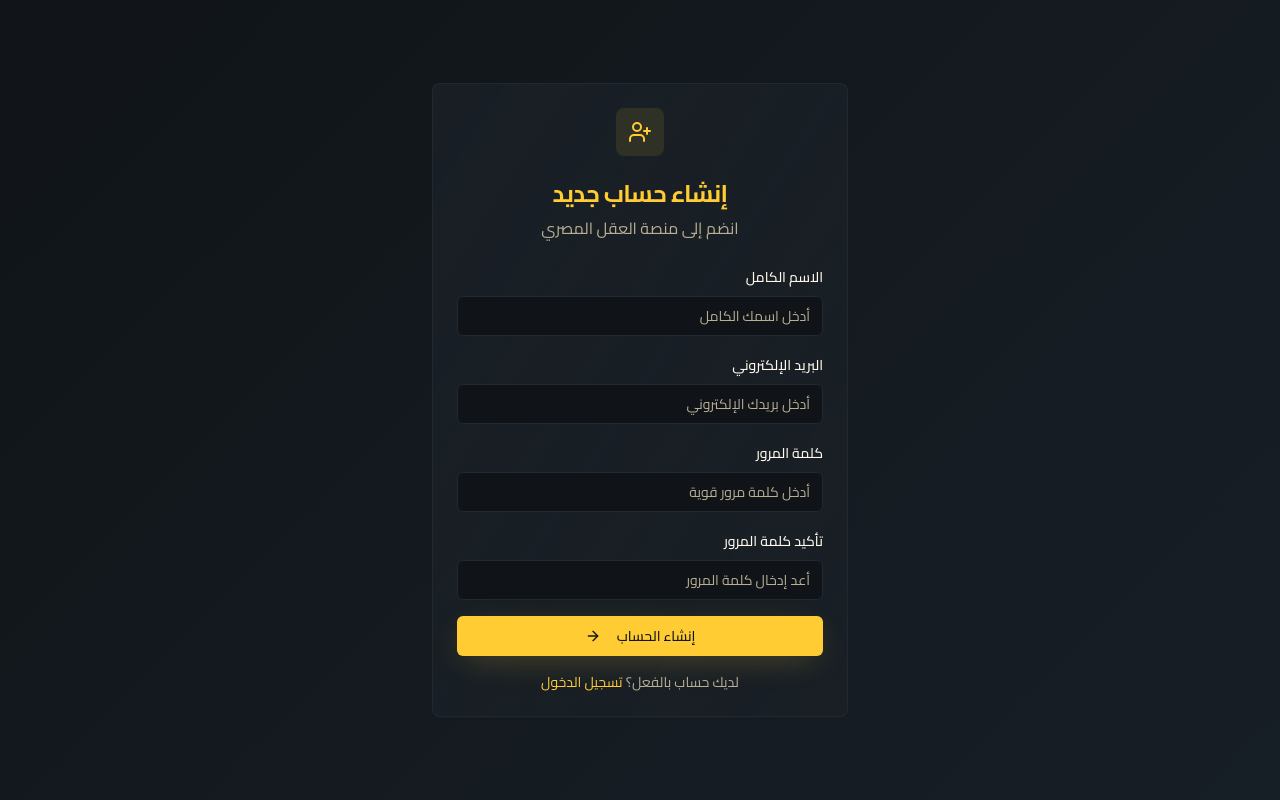
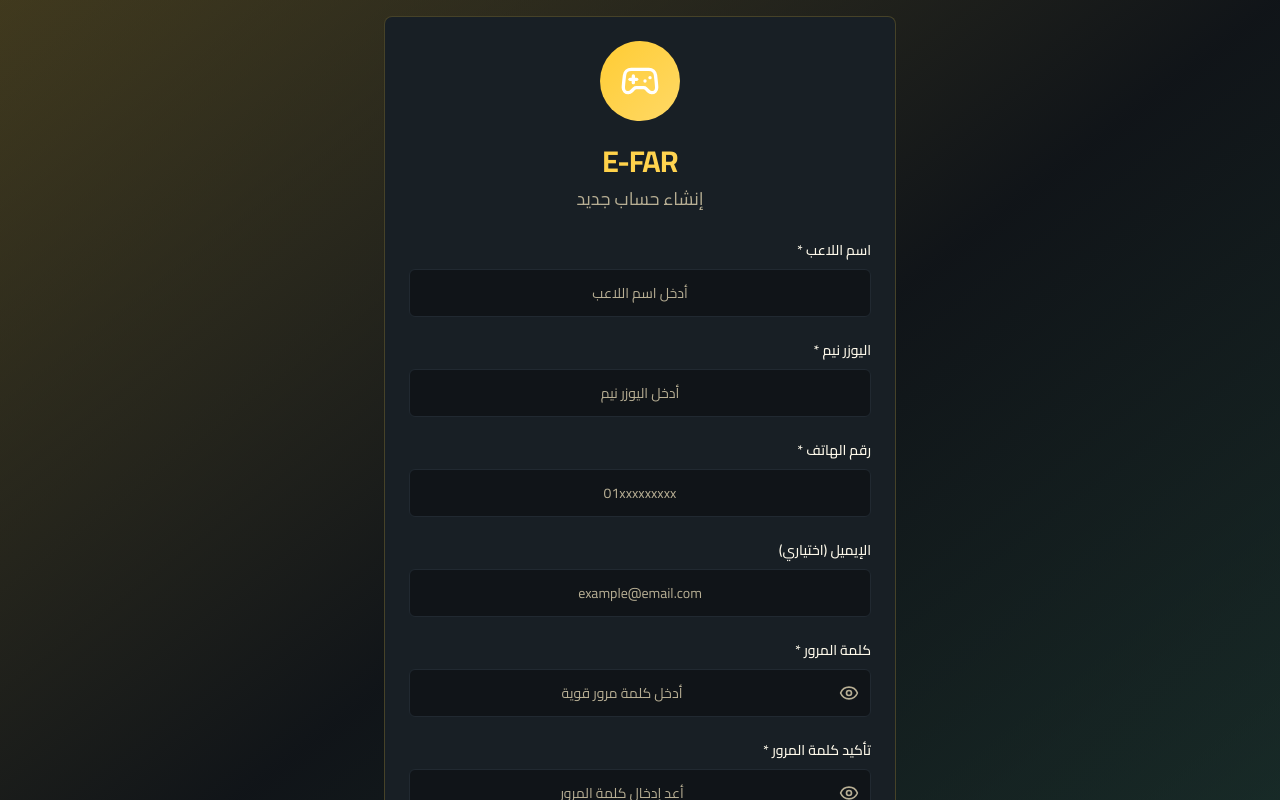
Before and after one commit to losefr9/egyptian-mind-arena, a React (Vite) app: page /signup in a window 1280 px wide. Shown: the top 800 px of the page. Built offline with nearby package versions, Linux system fonts and the light colour scheme.

Commit message:
Add Sign Up and Login pages
Implement Sign Up and Login pages with specified fields and design elements.

```diff
--- a/src/pages/Login.tsx
+++ b/src/pages/Login.tsx
@@ -1,62 +1,142 @@
-import React from 'react';
+import React, { useState } from 'react';
+import { Link } from 'react-router-dom';
 import { Card, CardContent, CardHeader, CardTitle } from '@/components/ui/card';
 import { Button } from '@/components/ui/button';
 import { Input } from '@/components/ui/input';
 import { Label } from '@/components/ui/label';
-import { LogIn, ArrowRight } from 'lucide-react';
+import { LogIn, ArrowLeft, Eye, EyeOff, Gamepad2 } from 'lucide-react';
+import { useToast } from '@/hooks/use-toast';
 
 const Login = () => {
-  const handleLogin = (e: React.FormEvent) => {
+  const [formData, setFormData] = useState({
+    username: '',
+    password: ''
+  });
+  const [showPassword, setShowPassword] = useState(false);
+  const [isLoading, setIsLoading] = useState(false);
+  const { toast } = useToast();
+
+  const handleInputChange = (e: React.ChangeEvent<HTMLInputElement>) => {
+    const { name, value } = e.target;
+    setFormData(prev => ({
+      ...prev,
+      [name]: value
+    }));
+  };
+
+  const handleLogin = async (e: React.FormEvent) => {
     e.preventDefault();
+
+    if (!formData.username || !formData.password) {
+      toast({
+        title: "خطأ",
+        description: "يرجى ملء جميع الحقول المطلوبة",
+        variant: "destructive"
+      });
+      return;
+    }
+
+    setIsLoading(true);
+
+    try {
       // سيتم تنفيذ تسجيل الدخول مع Supabase Auth لاحقاً
-    console.log('تسجيل الدخول...');
+      console.log('تسجيل الدخول...', formData);
+
+      toast({
+        title: "تم تسجيل الدخول بنجاح",
+        description: "مرحباً بعودتك إلى E-FAR!"
+      });
+    } catch (error: any) {
+      toast({
+        title: "حدث خطأ",
+        description: error.message || "فشل في تسجيل الدخول",
+        variant: "destructive"
+      });
+    } finally {
+      setIsLoading(false);
+    }
   };
 
   return (
-    <div className="min-h-screen flex items-center justify-center" dir="rtl">
-      <div className="max-w-md w-full px-4">
-        <Card className="bg-gradient-to-br from-card to-card/80 border-border/50 shadow-card">
-          <CardHeader className="text-center">
-            <div className="mx-auto h-12 w-12 bg-primary/10 rounded-lg flex items-center justify-center mb-4">
-              <LogIn className="h-6 w-6 text-primary" />
+    <div className="min-h-screen bg-gradient-to-br from-secondary/20 via-background to-primary/20 flex items-center justify-center p-4" dir="rtl">
+      <div className="max-w-md w-full">
+        <Card className="backdrop-blur-sm border-primary/20 shadow-elegant">
+          <CardHeader className="text-center pb-6">
+            {/* Logo and Platform Name */}
+            <div className="mx-auto h-20 w-20 bg-gradient-to-br from-primary to-primary-glow rounded-full flex items-center justify-center mb-4 shadow-glow">
+              <Gamepad2 className="h-10 w-10 text-white" />
             </div>
-            <CardTitle className="text-2xl font-bold text-primary">
+            <CardTitle className="text-3xl font-bold bg-gradient-to-r from-primary to-primary-glow bg-clip-text text-transparent">
+              E-FAR
+            </CardTitle>
+            <p className="text-muted-foreground text-lg mt-2">
               تسجيل الدخول
-            </CardTitle>
-            <p className="text-muted-foreground">
-              ادخل إلى حسابك لبدء اللعب
             </p>
           </CardHeader>
+
           <CardContent>
-            <form onSubmit={handleLogin} className="space-y-4">
+            <form onSubmit={handleLogin} className="space-y-6">
+              {/* Username */}
               <div className="space-y-2">
-                <Label htmlFor="email">البريد الإلكتروني</Label>
+                <Label htmlFor="username" className="text-sm font-medium">
+                  اليوزر نيم
+                </Label>
                 <Input
-                  id="email"
-                  type="email"
-                  placeholder="أدخل بريدك الإلكتروني"
+                  id="username"
+                  name="username"
+                  type="text"
+                  value={formData.username}
+                  onChange={handleInputChange}
+                  placeholder="أدخل اليوزر نيم"
+                  className="h-12 text-center"
                   required
                 />
               </div>
+
+              {/* Password */}
               <div className="space-y-2">
-                <Label htmlFor="password">كلمة المرور</Label>
+                <Label htmlFor="password" className="text-sm font-medium">
+                  كلمة المرور
+                </Label>
+                <div className="relative">
                   <Input
                     id="password"
-                  type="password"
+                    name="password"
+                    type={showPassword ? "text" : "password"}
+                    value={formData.password}
+                    onChange={handleInputChange}
                     placeholder="أدخل كلمة المرور"
+                    className="h-12 text-center pr-12"
                     required
                   />
+                  <button
+                    type="button"
+                    onClick={() => setShowPassword(!showPassword)}
+                    className="absolute right-3 top-1/2 transform -translate-y-1/2 text-muted-foreground hover:text-foreground transition-colors"
+                  >
+                    {showPassword ? <EyeOff className="h-5 w-5" /> : <Eye className="h-5 w-5" />}
+                  </button>
                 </div>
-              <Button type="submit" variant="golden" className="w-full">
-                تسجيل الدخول
-                <ArrowRight className="mr-2 h-4 w-4" />
+              </div>
+
+              {/* Submit Button */}
+              <Button
+                type="submit"
+                size="lg"
+                className="w-full h-12 text-lg font-semibold mt-8"
+                disabled={isLoading}
+              >
+                {isLoading ? "جاري تسجيل الدخول..." : "تسجيل الدخول"}
+                <ArrowLeft className="mr-2 h-5 w-5" />
               </Button>
-              <div className="text-center">
+
+              {/* Signup Link */}
+              <div className="text-center pt-6">
                 <p className="text-sm text-muted-foreground">
                   ليس لديك حساب؟{' '}
-                  <a href="/signup" className="text-primary hover:underline">
+                  <Link to="/signup" className="text-primary hover:text-primary-glow font-medium hover:underline transition-colors">
                     إنشاء حساب جديد
-                  </a>
+                  </Link>
                 </p>
               </div>
             </form>
--- a/src/pages/Signup.tsx
+++ b/src/pages/Signup.tsx
@@ -1,80 +1,232 @@
-import React from 'react';
+import React, { useState } from 'react';
+import { Link } from 'react-router-dom';
 import { Card, CardContent, CardHeader, CardTitle } from '@/components/ui/card';
 import { Button } from '@/components/ui/button';
 import { Input } from '@/components/ui/input';
 import { Label } from '@/components/ui/label';
-import { UserPlus, ArrowRight } from 'lucide-react';
+import { UserPlus, ArrowLeft, Eye, EyeOff, Gamepad2 } from 'lucide-react';
+import { useToast } from '@/hooks/use-toast';
 
 const Signup = () => {
-  const handleSignup = (e: React.FormEvent) => {
+  const [formData, setFormData] = useState({
+    playerName: '',
+    username: '',
+    phone: '',
+    email: '',
+    password: '',
+    confirmPassword: ''
+  });
+  const [showPassword, setShowPassword] = useState(false);
+  const [showConfirmPassword, setShowConfirmPassword] = useState(false);
+  const [isLoading, setIsLoading] = useState(false);
+  const { toast } = useToast();
+
+  const handleInputChange = (e: React.ChangeEvent<HTMLInputElement>) => {
+    const { name, value } = e.target;
+    setFormData(prev => ({
+      ...prev,
+      [name]: value
+    }));
+  };
+
+  const handleSignup = async (e: React.FormEvent) => {
     e.preventDefault();
-    // سيتم تنفيذ إنشاء الحساب مع Supabase Auth لاحقاً
-    console.log('إنشاء حساب جديد...');
+
+    if (formData.password !== formData.confirmPassword) {
+      toast({
+        title: "خطأ",
+        description: "كلمة المرور وتأكيد كلمة المرور غير متطابقتان",
+        variant: "destructive"
+      });
+      return;
+    }
+
+    if (formData.password.length < 6) {
+      toast({
+        title: "خطأ",
+        description: "كلمة المرور يجب أن تكون على الأقل 6 أحرف",
+        variant: "destructive"
+      });
+      return;
+    }
+
+    setIsLoading(true);
+
+    try {
+      // سيتم تنفيذ إنشاء الحساب مع Supabase Auth لاحقاً
+      console.log('إنشاء حساب جديد...', formData);
+
+      toast({
+        title: "تم إنشاء الحساب بنجاح",
+        description: "مرحباً بك في منصة E-FAR!"
+      });
+    } catch (error: any) {
+      toast({
+        title: "حدث خطأ",
+        description: error.message || "فشل في إنشاء الحساب",
+        variant: "destructive"
+      });
+    } finally {
+      setIsLoading(false);
+    }
   };
 
   return (
-    <div className="min-h-screen flex items-center justify-center" dir="rtl">
-      <div className="max-w-md w-full px-4">
-        <Card className="bg-gradient-to-br from-card to-card/80 border-border/50 shadow-card">
-          <CardHeader className="text-center">
-            <div className="mx-auto h-12 w-12 bg-primary/10 rounded-lg flex items-center justify-center mb-4">
-              <UserPlus className="h-6 w-6 text-primary" />
+    <div className="min-h-screen bg-gradient-to-br from-primary/20 via-background to-secondary/20 flex items-center justify-center p-4" dir="rtl">
+      <div className="max-w-lg w-full">
+        <Card className="backdrop-blur-sm border-primary/20 shadow-elegant">
+          <CardHeader className="text-center pb-6">
+            {/* Logo and Platform Name */}
+            <div className="mx-auto h-20 w-20 bg-gradient-to-br from-primary to-primary-glow rounded-full flex items-center justify-center mb-4 shadow-glow">
+              <Gamepad2 className="h-10 w-10 text-white" />
             </div>
-            <CardTitle className="text-2xl font-bold text-primary">
+            <CardTitle className="text-3xl font-bold bg-gradient-to-r from-primary to-primary-glow bg-clip-text text-transparent">
+              E-FAR
+            </CardTitle>
+            <p className="text-muted-foreground text-lg mt-2">
               إنشاء حساب جديد
-            </CardTitle>
-            <p className="text-muted-foreground">
-              انضم إلى منصة العقل المصري
             </p>
           </CardHeader>
+
           <CardContent>
-            <form onSubmit={handleSignup} className="space-y-4">
+            <form onSubmit={handleSignup} className="space-y-5">
+              {/* Player Name */}
               <div className="space-y-2">
-                <Label htmlFor="fullname">الاسم الكامل</Label>
+                <Label htmlFor="playerName" className="text-sm font-medium">
+                  اسم اللاعب *
+                </Label>
                 <Input
-                  id="fullname"
+                  id="playerName"
+                  name="playerName"
                   type="text"
-                  placeholder="أدخل اسمك الكامل"
+                  value={formData.playerName}
+                  onChange={handleInputChange}
+                  placeholder="أدخل اسم اللاعب"
+                  className="h-12 text-center"
                   required
                 />
               </div>
+
+              {/* Username */}
               <div className="space-y-2">
-                <Label htmlFor="email">البريد الإلكتروني</Label>
+                <Label htmlFor="username" className="text-sm font-medium">
+                  اليوزر نيم *
+                </Label>
                 <Input
-                  id="email"
-                  type="email"
-                  placeholder="أدخل بريدك الإلكتروني"
+                  id="username"
+                  name="username"
+                  type="text"
+                  value={formData.username}
+                  onChange={handleInputChange}
+                  placeholder="أدخل اليوزر نيم"
+                  className="h-12 text-center"
                   required
                 />
               </div>
+
+              {/* Phone Number */}
               <div className="space-y-2">
-                <Label htmlFor="password">كلمة المرور</Label>
+                <Label htmlFor="phone" className="text-sm font-medium">
+                  رقم الهاتف *
+                </Label>
                 <Input
-                  id="password"
-                  type="password"
-                  placeholder="أدخل كلمة مرور قوية"
+                  id="phone"
+                  name="phone"
+                  type="tel"
+                  value={formData.phone}
+                  onChange={handleInputChange}
+                  placeholder="01xxxxxxxxx"
+                  className="h-12 text-center"
                   required
                 />
               </div>
+
+              {/* Email (Optional) */}
               <div className="space-y-2">
-                <Label htmlFor="confirm-password">تأكيد كلمة المرور</Label>
+                <Label htmlFor="email" className="text-sm font-medium">
+                  الإيميل (اختياري)
+                </Label>
                 <Input
-                  id="confirm-password"
-                  type="password"
-                  placeholder="أعد إدخال كلمة المرور"
-                  required
+                  id="email"
+                  name="email"
+                  type="email"
+                  value={formData.email}
+                  onChange={handleInputChange}
+                  placeholder="example@email.com"
+                  className="h-12 text-center"
                 />
               </div>
-              <Button type="submit" variant="golden" className="w-full">
-                إنشاء الحساب
-                <ArrowRight className="mr-2 h-4 w-4" />
+
+              {/* Password */}
+              <div className="space-y-2">
+                <Label htmlFor="password" className="text-sm font-medium">
+                  كلمة المرور *
+                </Label>
+                <div className="relative">
+                  <Input
+                    id="password"
+                    name="password"
+                    type={showPassword ? "text" : "password"}
+                    value={formData.password}
+                    onChange={handleInputChange}
+                    placeholder="أدخل كلمة مرور قوية"
+                    className="h-12 text-center pr-12"
+                    required
+                  />
+                  <button
+                    type="button"
+                    onClick={() => setShowPassword(!showPassword)}
+                    className="absolute right-3 top-1/2 transform -translate-y-1/2 text-muted-foreground hover:text-foreground"
+                  >
+                    {showPassword ? <EyeOff className="h-5 w-5" /> : <Eye className="h-5 w-5" />}
+                  </button>
+                </div>
+              </div>
+
+              {/* Confirm Password */}
+              <div className="space-y-2">
+                <Label htmlFor="confirmPassword" className="text-sm font-medium">
+                  تأكيد كلمة المرور *
+                </Label>
+                <div className="relative">
+                  <Input
+                    id="confirmPassword"
+                    name="confirmPassword"
+                    type={showConfirmPassword ? "text" : "password"}
+                    value={formData.confirmPassword}
+                    onChange={handleInputChange}
+                    placeholder="أعد إدخال كلمة المرور"
+                    className="h-12 text-center pr-12"
+                    required
+                  />
+                  <button
+                    type="button"
+                    onClick={() => setShowConfirmPassword(!showConfirmPassword)}
+                    className="absolute right-3 top-1/2 transform -translate-y-1/2 text-muted-foreground hover:text-foreground"
+                  >
+                    {showConfirmPassword ? <EyeOff className="h-5 w-5" /> : <Eye className="h-5 w-5" />}
+                  </button>
+                </div>
+              </div>
+
+              {/* Submit Button */}
+              <Button
+                type="submit"
+                size="lg"
+                className="w-full h-12 text-lg font-semibold"
+                disabled={isLoading}
+              >
+                {isLoading ? "جاري الإنشاء..." : "إنشاء الحساب"}
+                <ArrowLeft className="mr-2 h-5 w-5" />
               </Button>
-              <div className="text-center">
+
+              {/* Login Link */}
+              <div className="text-center pt-4">
                 <p className="text-sm text-muted-foreground">
                   لديك حساب بالفعل؟{' '}
-                  <a href="/login" className="text-primary hover:underline">
+                  <Link to="/login" className="text-primary hover:text-primary-glow font-medium hover:underline transition-colors">
                     تسجيل الدخول
-                  </a>
+                  </Link>
                 </p>
               </div>
             </form>
```
Lines whose indentation alone changed are shown as unchanged.
